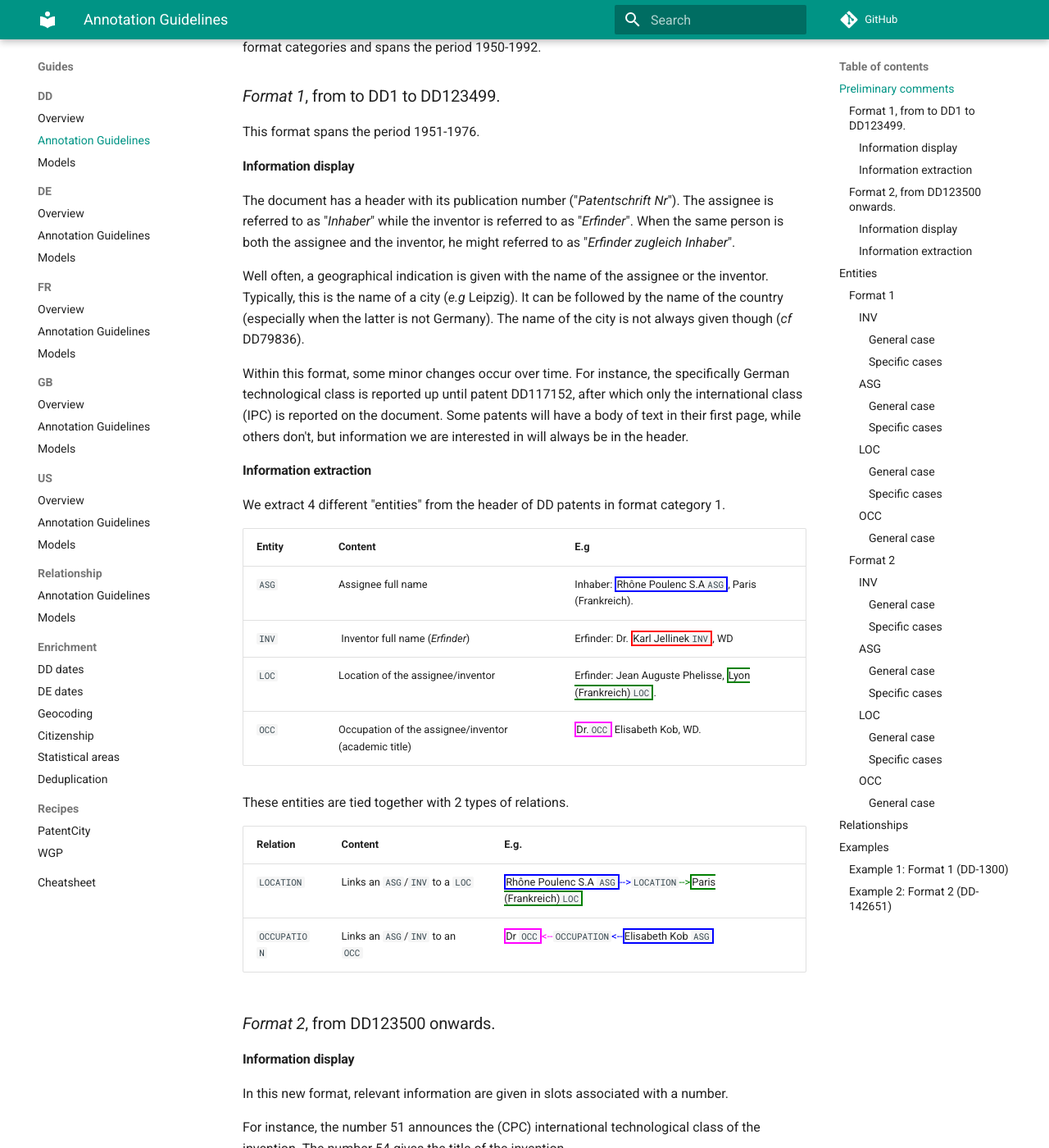
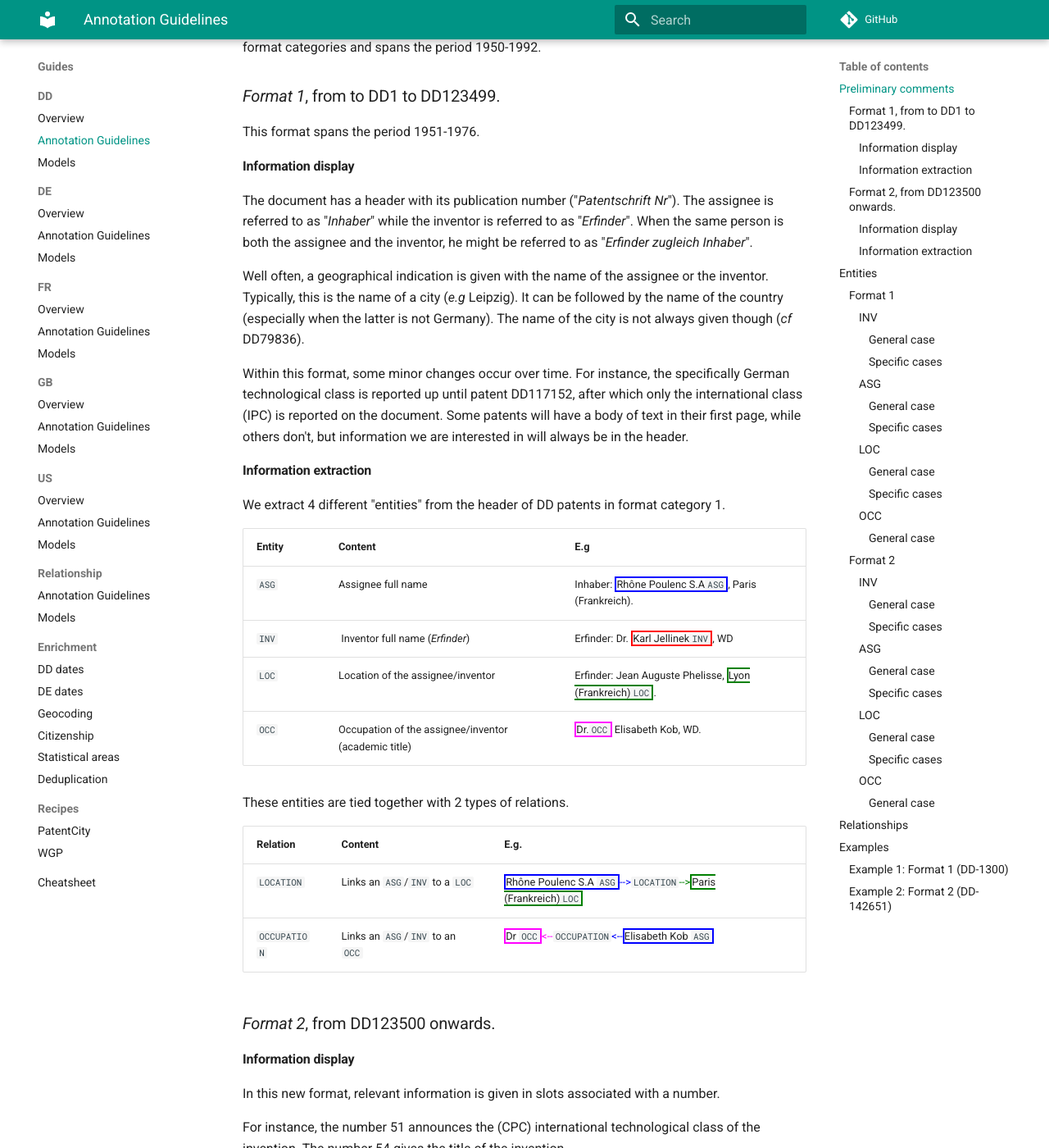
Before and after one commit to cverluise/patentcity, an MkDocs documentation site: the page built from docs/DD_ANNOTATION_GUIDELINES.md, in a window 1280 px wide and 1400 px high, scrolled down 424 px. Shown: the whole window at 82% size. Built offline with MkDocs 1.6.1 and Material for MkDocs 9.7.7, drawn with Linux system fonts in a browser that asks for light colours; comment, search, counter and statistics services are not loaded.

Commit message:
:memo: correct typo

```diff
--- a/docs/DD_ANNOTATION_GUIDELINES.md
+++ b/docs/DD_ANNOTATION_GUIDELINES.md
@@ -15,7 +15,7 @@ This format spans the period 1951-1976.
 #### Information display
 
 The document has a header with its publication number ("*Patentschrift Nr*").
-The assignee is referred to as "*Inhaber*" while the inventor is referred to as "*Erfinder*". When the same person is both the assignee and the inventor, he might referred to as "*Erfinder zugleich Inhaber*".
+The assignee is referred to as "*Inhaber*" while the inventor is referred to as "*Erfinder*". When the same person is both the assignee and the inventor, he might be referred to as "*Erfinder zugleich Inhaber*".
 
 Well often, a geographical indication is given with the name of the assignee or the inventor. Typically, this is the name of a city (*e.g* Leipzig). It can be followed by the name of the country (especially when the latter is not Germany). The name of the city is not always given though (*cf* DD79836).
 
@@ -47,7 +47,7 @@ These entities are tied together with 2 types of relations.
 
 #### Information display
 
-In this new format, relevant information are given in slots associated with a number.
+In this new format, relevant information is given in slots associated with a number.
 
 For instance, the number 51 announces the (CPC) international technological class of the invention. The number 54 gives the
 title of the invention.
```
